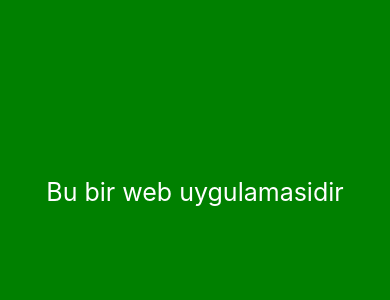
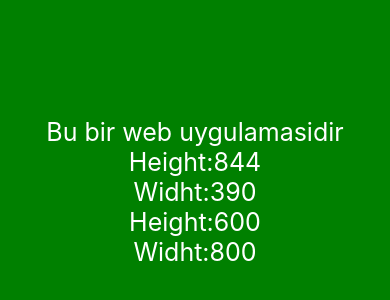
Before and after one commit to gokhanyanik/react-native-tutorial, a React Native app: screen / in a window 390 px wide. Shown: the part 230-530 px from the top of the page. Built offline with nearby package versions, Linux system fonts and the light colour scheme.

Commit message:
Dimensions Api Example

```diff
--- a/App.tsx
+++ b/App.tsx
@@ -4,12 +4,18 @@ import {
   StyleSheet,
   Text,
   Platform,
+  Dimensions,
 } from 'react-native';
 
 function App(): JSX.Element {
   return (
+    console.log(Platform.OS,Dimensions.get("screen")),
     <SafeAreaView style={styles.background}>
       <Text style={[styles.text,styles.metin]}> Bu bir {Platform.OS} uygulamasidir </Text>
+      <Text style={styles.text}>Height:{Dimensions.get("window").height}</Text>
+      <Text style={styles.text}>Widht:{Dimensions.get("window").width}</Text>
+      <Text style={styles.text}>Height:{Dimensions.get("screen").height}</Text>
+      <Text style={styles.text}>Widht:{Dimensions.get("screen").width}</Text>
 
     </SafeAreaView>
   );
```
